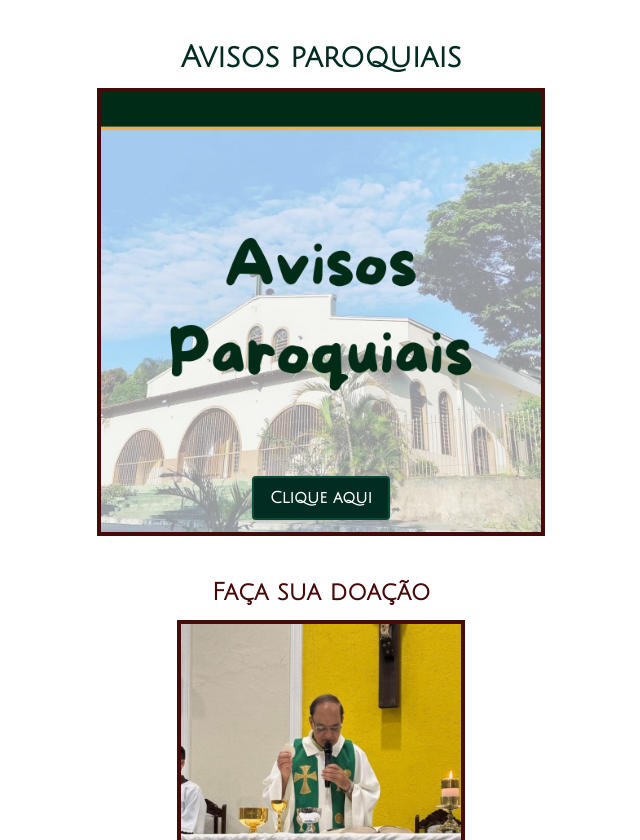
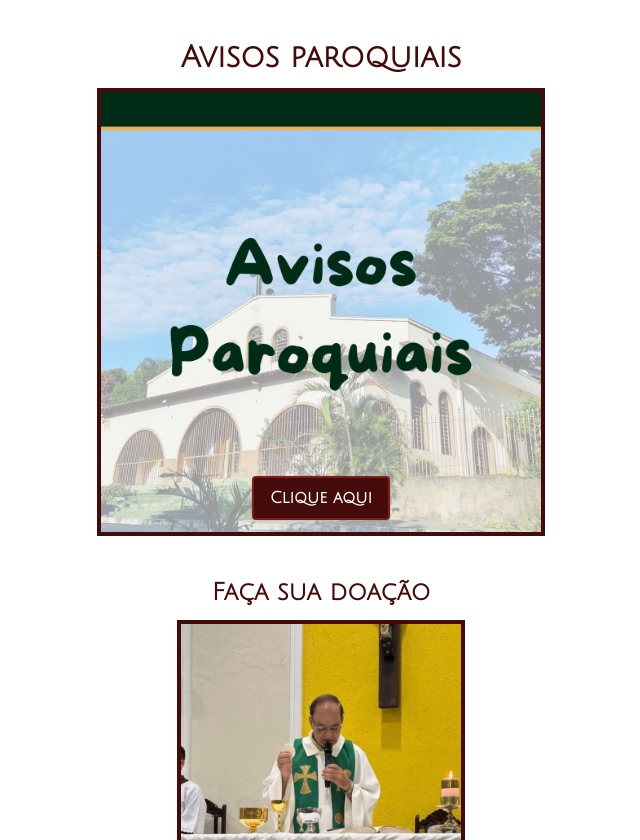
Before and after one commit to mateusathos/igreja-santa-teresinha, a plain HTML site: page index.html in a window 1280 px wide. Shown: the part 1320-2160 px from the top of the page, without its empty margins (319-959 px from the left). Drawn offline with nearby package versions, Linux system fonts and the light colour scheme.

Commit message:
Update index.html

```diff
--- a/index.html
+++ b/index.html
@@ -38,11 +38,11 @@
     </div>
 
     <div class="flex flex-col items-center gap-3">
-      <h1 class="mt-5 text-emerald-950 font-bold text-2xl md:text-3xl">Avisos paroquiais</h1>
+      <h1 class="mt-5 text-red-950 font-bold text-2xl md:text-3xl">Avisos paroquiais</h1>
 
       <div class="flex flex-col items-center relative">
         <img src="imgs/avisos-paroquiais.png" alt="" class="border-4 border-red-950 max-w-72 md:max-w-md">
-        <a id="botao-celebracoes" class="font-bold bottom-4 absolute border-2 border-emerald-900 hover:bg-emerald-500 bg-emerald-950 text-white px-4 py-2 rounded shadow">
+        <a id="botao-celebracoes" class="font-bold bottom-4 absolute border-2 border-red-900 hover:bg-red-500 bg-red-950 text-white px-4 py-2 rounded shadow">
         Clique aqui
         </a>
       </div>
```
